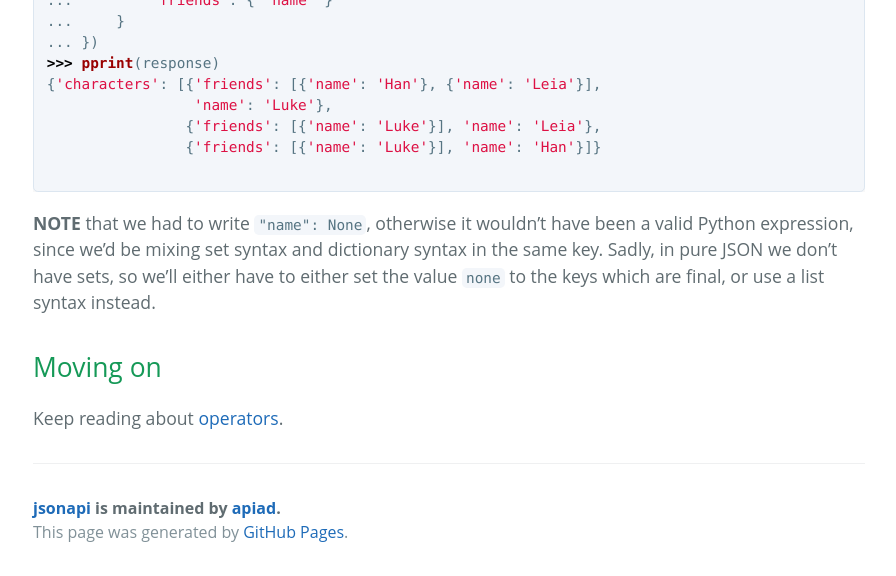
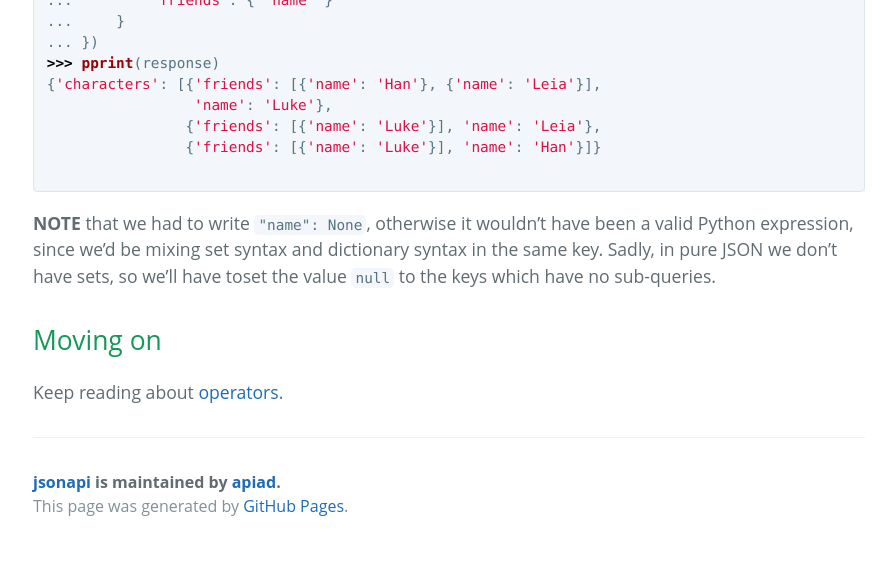
Before and after one commit to apiad/jsonapi, a Jekyll site: the page built from docs/index.md, in a window 1280 px wide and 900 px high, scrolled down 3146 px, cut to the strip 324-900 px from the top of the window. Shown: the whole strip, without its empty margins (191-1087 px from the left). Built offline with Jekyll 4.4.1, drawn with Linux system fonts in a browser that asks for light colours; our own code applies the rules of GitHub Pages for plain Markdown files; after the commit the page ends 4020 px from its top, so only the background shows below that.

Commit message:
Fix typo in index.md

````diff
--- a/docs/index.md
+++ b/docs/index.md
@@ -130,7 +130,7 @@ And of course, this can be applied recursively *ad infinitum*:
 
 ```
 
-**NOTE** that we had to write `"name": None`, otherwise it wouldn't have been a valid Python expression, since we'd be mixing set syntax and dictionary syntax in the same key. Sadly, in pure JSON we don't have sets, so we'll either have to either set the value `none` to the keys which are final, or use a list syntax instead.
+**NOTE** that we had to write `"name": None`, otherwise it wouldn't have been a valid Python expression, since we'd be mixing set syntax and dictionary syntax in the same key. Sadly, in pure JSON we don't have sets, so we'll have toset the value `null` to the keys which have no sub-queries.
 
 ## Moving on
 
````
